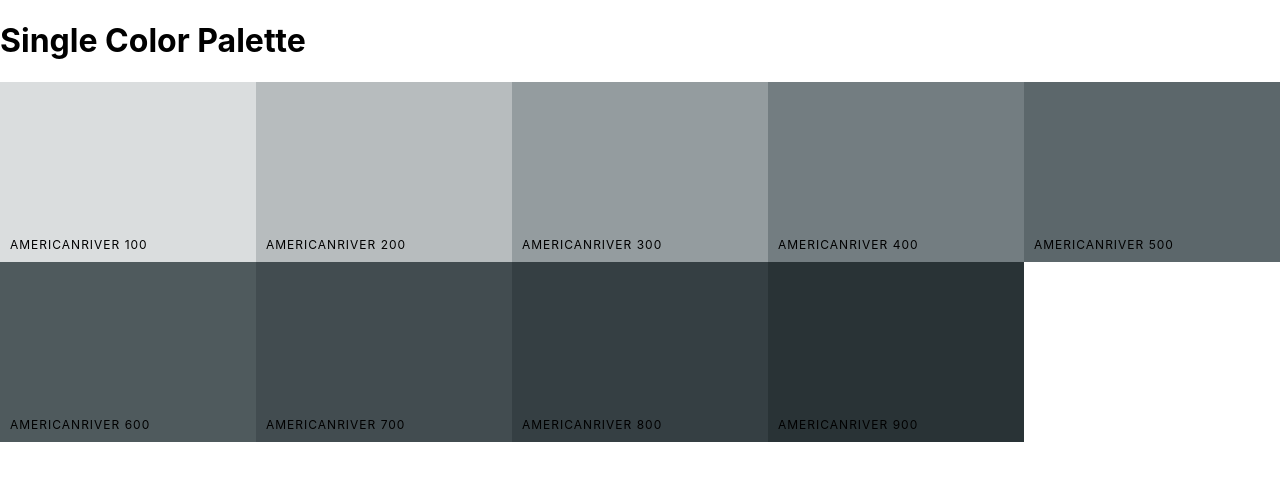
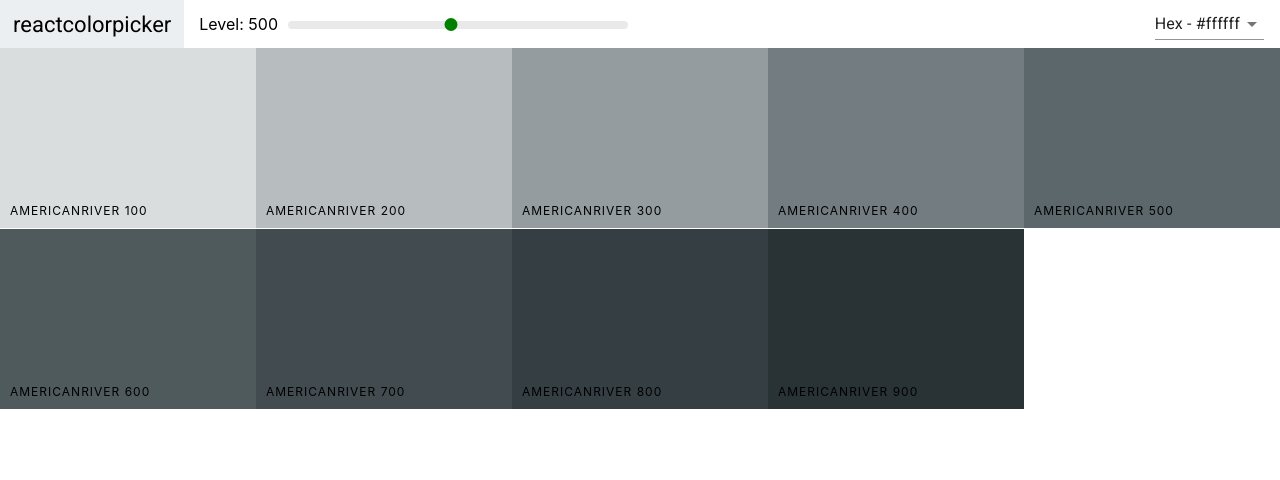
Before and after one commit to yeondam88/colors-app, a React (Create React App) app: page /palette/flat-ui-colors-american/americanriver in a window 1280 px wide. Shown: the top 480 px of the page. Built offline with nearby package versions, Linux system fonts and the light colour scheme.

Commit message:
Adding navbar to single color palette

```diff
--- a/src/SingleColorPalette.js
+++ b/src/SingleColorPalette.js
@@ -1,20 +1,36 @@
-import React, { useState } from 'react';
+import React, { useState, useCallback } from 'react';
+import Navbar from './Navbar';
 import ColorBox from './ColorBox';
 
 function SingleColorPalette({ palette, colorId }) {
   const [shades] = useState(gatherShades(palette, colorId));
+  const [level, setLevel] = useState(500);
+  const [format, setFormat] = useState('hex');
+  const onChange = useCallback(newLevel => {
+    setLevel(newLevel);
+  }, []);
+
+  const handleChange = useCallback(format => {
+    setFormat(format);
+  }, []);
 
   const colorBoxes = shades.map(color => (
     <ColorBox
       key={color.name}
       name={color.name}
-      background={color.hex}
+      background={color[format]}
       showLink={false}
     />
   ));
   return (
     <div className="Palette">
-      <h1>Single Color Palette</h1>
+      <Navbar
+        format={format}
+        level={level}
+        onChange={onChange}
+        handleChange={handleChange}
+      />
+
       <div className="Palette-colors">{colorBoxes}</div>
     </div>
   );
```
